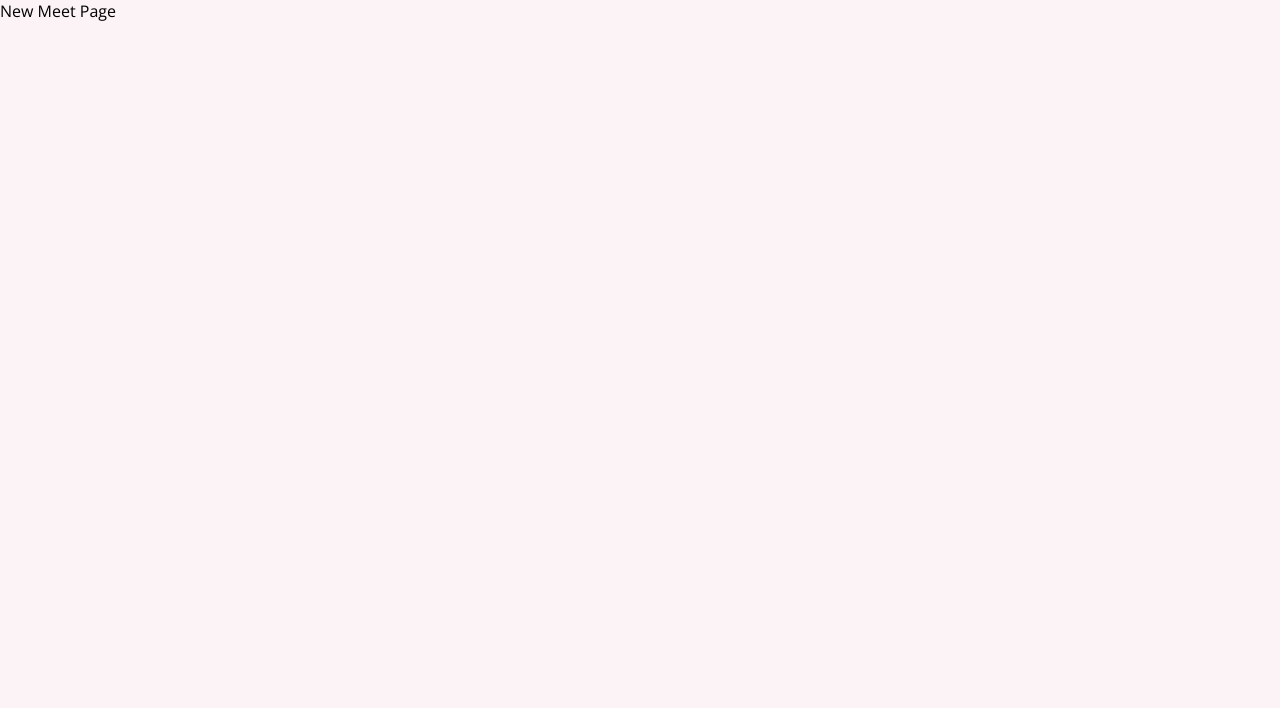
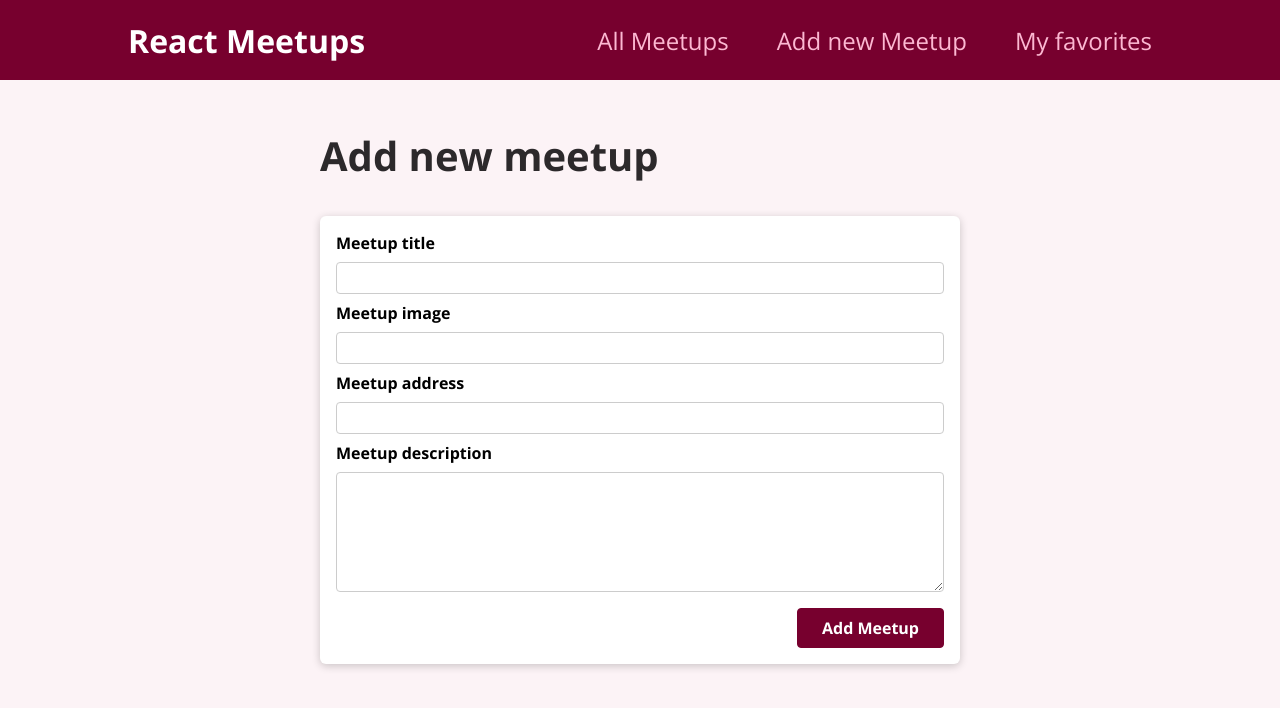
Before and after one commit to D4v1dD4art3/crash-course-react, a React (Create React App) app: page /new-meetups in a window 1280 px wide. Shown: the top 708 px of the page. Built offline with nearby package versions, Linux system fonts and the light colour scheme.

Commit message:
navigation

```diff
--- a/src/App.js
+++ b/src/App.js
@@ -1,10 +1,8 @@
-import MainNavigation from './components/layout/MainNavigation';
 import AllMeetupsPage from './pages/AllMeetups';
 
 function App() {
   return (
     <div>
-      <MainNavigation />
       <AllMeetupsPage />
     </div>
   );
--- /dev/null
+++ b/src/components/layout/Layout.js
@@ -0,0 +1,12 @@
+import classes from './Layout.module.css';
+import MainNavigation from './MainNavigation';
+
+function Layout(props) {
+  return (
+    <div>
+      <MainNavigation />
+      <main className={classes.main}>{props.children}</main>
+    </div>
+  );
+}
+export default Layout;
--- /dev/null
+++ b/src/components/layout/Layout.module.css
@@ -0,0 +1,5 @@
+.main {
+  margin: 3rem auto;
+  width: 90%;
+  max-width: 40rem;
+}
--- a/src/components/meetups/MeetupItem.js
+++ b/src/components/meetups/MeetupItem.js
@@ -1,19 +1,22 @@
+import Card from '../ui/Card';
 import classes from './MeetupItem.module.css';
 
 function MeetupItem(props) {
   return (
     <li className={classes.item}>
+      <Card>
         <div className={classes.image}>
           <img src={props.image} alt={props.title} />
         </div>
         <div>
-        <h3>{props.title}</h3>
-        <address>{props.address}</address>
-        <p>{props.description}</p>
+          <h3 className={classes.content}>{props.title}</h3>
+          <address className={classes.content}>{props.address}</address>
+          <p className={classes.content}>{props.description}</p>
         </div>
         <div className={classes.actions}>
           <button>to favorites</button>
         </div>
+      </Card>
     </li>
   );
 }
--- /dev/null
+++ b/src/components/meetups/NewMeetupForm.js
@@ -0,0 +1,55 @@
+import Card from '../ui/Card';
+import classes from './NewMeetupForm.module.css';
+import { useRef } from 'react';
+function NewMeetupForm(props) {
+  const titleInputRef = useRef();
+  const imageInputRef = useRef();
+  const addressInputRef = useRef();
+  const descriptionInputRef = useRef();
+  function submitHandler(event) {
+    event.preventDefault();
+    const enteredTitle = titleInputRef.current.value;
+    const enteredImage = imageInputRef.current.value;
+    const enteredAddress = addressInputRef.current.value;
+    const enteredDescription = descriptionInputRef.current.value;
+    const meetupData = {
+      title: enteredTitle,
+      image: enteredImage,
+      address: enteredAddress,
+      description: enteredDescription,
+    };
+    props.onAddMeetup(meetupData);
+  }
+  return (
+    <Card>
+      <form className={classes.form} onSubmit={submitHandler}>
+        <div className={classes.control}>
+          <label htmlFor="title">Meetup title</label>
+          <input type="text" required id="title" ref={titleInputRef} />
+        </div>
+        <div className={classes.control}>
+          <label htmlFor="image">Meetup image</label>
+          <input type="text" required id="image" ref={imageInputRef} />
+        </div>
+        <div className={classes.control}>
+          <label htmlFor="address">Meetup address</label>
+          <input type="text" required id="address" ref={addressInputRef} />
+        </div>
+        <div className={classes.control}>
+          <label htmlFor="description">Meetup description</label>
+          <textarea
+            type="text"
+            required
+            rows="5"
+            id="description"
+            ref={descriptionInputRef}
+          />
+        </div>
+        <div className={classes.actions}>
+          <button>Add Meetup</button>
+        </div>
+      </form>
+    </Card>
+  );
+}
+export default NewMeetupForm;
--- /dev/null
+++ b/src/components/meetups/NewMeetupForm.module.css
@@ -0,0 +1,45 @@
+.form {
+  padding: 1rem;
+}
+
+.control {
+  margin-bottom: 0.5rem;
+}
+
+.control label {
+  display: block;
+  font-weight: bold;
+  margin-bottom: 0.5rem;
+}
+
+.control input,
+.control textarea {
+  display: block;
+  font: inherit;
+  border-radius: 4px;
+  border: 1px solid #ccc;
+  padding: 0.25rem;
+  width: 100%;
+}
+
+.actions {
+  margin-top: 1rem;
+  text-align: right;
+}
+
+.actions button {
+  font: inherit;
+  cursor: pointer;
+  background-color: #77002e;
+  color: white;
+  padding: 0.5rem 1.5rem;
+  border: 1px solid #77002e;
+  border-radius: 4px;
+  font-weight: bold;
+}
+
+.actions button:hover,
+.actions button:active {
+  background-color: #a50e48;
+  border-color: #a50e48;
+}
--- /dev/null
+++ b/src/components/ui/Card.js
@@ -0,0 +1,5 @@
+import classes from './Card.module.css';
+function Card(props) {
+  return <div className={classes.card}>{props.children}</div>;
+}
+export default Card;
--- /dev/null
+++ b/src/components/ui/Card.module.css
@@ -0,0 +1,5 @@
+.card {
+  background-color: white;
+  border-radius: 6px;
+  box-shadow: 0 2px 8px rgba(0, 0, 0, 0.2);
+}
--- a/src/index.js
+++ b/src/index.js
@@ -3,17 +3,19 @@
 import { BrowserRouter, Routes, Route } from 'react-router-dom';
 import Favorites from './pages/Favorites';
 import NewMeetup from './pages/NewMeetup';
-
+import Layout from '../src/components/layout/Layout';
 import './index.css';
 import App from './App';
 
 ReactDOM.render(
   <BrowserRouter>
-    <Routes>
-      <Route path="/" element={<App />} />
-      <Route path="new-meetups" element={<NewMeetup />} />
-      <Route path="favorites" element={<Favorites />} />
-    </Routes>
+    <Layout>
+      <Routes>
+        <Route path="/" element={<App />} />
+        <Route path="new-meetups" element={<NewMeetup />} />
+        <Route path="favorites" element={<Favorites />} />
+      </Routes>
+    </Layout>
   </BrowserRouter>,
   document.getElementById('root')
 );
--- a/src/pages/NewMeetup.js
+++ b/src/pages/NewMeetup.js
@@ -1,4 +1,29 @@
+import { useNavigate } from 'react-router-dom';
+import NewMeetupForm from '../components/meetups/NewMeetupForm';
+
 function NewMeetup() {
-  return <div>New Meet Page</div>;
+  const navigate = useNavigate();
+  function addMeetupHandler(meetupData) {
+    fetch(
+      'https://react-http-practice-434f4-default-rtdb.firebaseio.com/meetups.json',
+      {
+        method: 'POST',
+        body: JSON.stringify(meetupData),
+        headers: {
+          'Content-type': 'application/json',
+        },
+      }
+    )
+      .then((result) => {
+        navigate('/');
+      })
+      .catch((err) => {});
+  }
+  return (
+    <section>
+      <h1>Add new meetup</h1>
+      <NewMeetupForm onAddMeetup={addMeetupHandler} />
+    </section>
+  );
 }
 export default NewMeetup;
```
Lines whose indentation alone changed are shown as unchanged.
